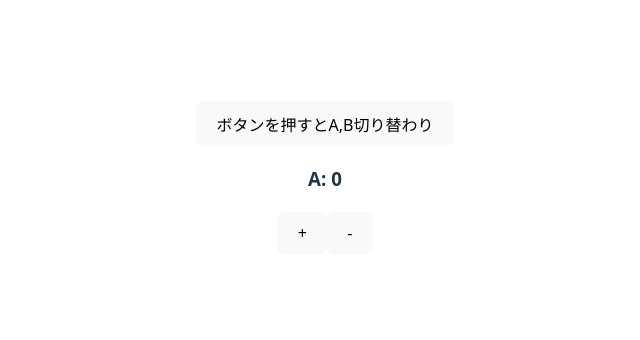
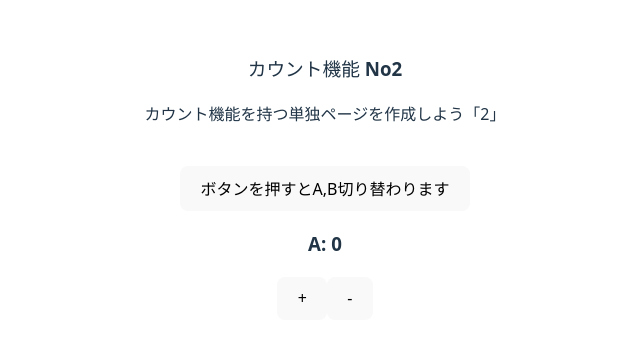
Before and after one commit to terahashi/react-next-study, a React (Vite) app: page /Count2 in a window 1280 px wide. Shown: the part 222-562 px from the top of the page, without its empty margins (315-955 px from the left). Built offline with nearby package versions, Linux system fonts and the light colour scheme.

Commit message:
Count2コンポーネント ページ作成 完了 修正版

```diff
--- a/src/pages/Count.jsx
+++ b/src/pages/Count.jsx
@@ -7,7 +7,7 @@ const Count = () => {
   return (
     <>
       <h3>カウント機能 No1</h3>
-      <p>カウント機能を持つ単独ページを作成しよう。</p>
+      <p>カウント機能を持つ単独ページを作成しよう</p>
       <br></br>
       <CountResult title='カウント' count={count} />
       <CountUpdate setCount={setCount} />
--- a/src/pages/Count2.jsx
+++ b/src/pages/Count2.jsx
@@ -15,7 +15,10 @@ const Example = () => {
 
   return (
     <>
-      <button onClick={toggleComponent}>ボタンを押すとA,B切り替わり</button>
+      <h3>カウント機能 No2</h3>
+      <p>カウント機能を持つ単独ページを作成しよう「2」</p>
+      <br></br>
+      <button onClick={toggleComponent}>ボタンを押すとA,B切り替わります</button>
       {/* ⬇︎Count2コンポーネントをここで実行。順序通りにJSXをブラウザに並ぶ。*/}
       {toggle ? <Count2 key='A' title='A' count={countA} setCount={setCountA} /> : <Count2 key='B' title='B' count={countB} setCount={setCountB} />}
     </>
```
